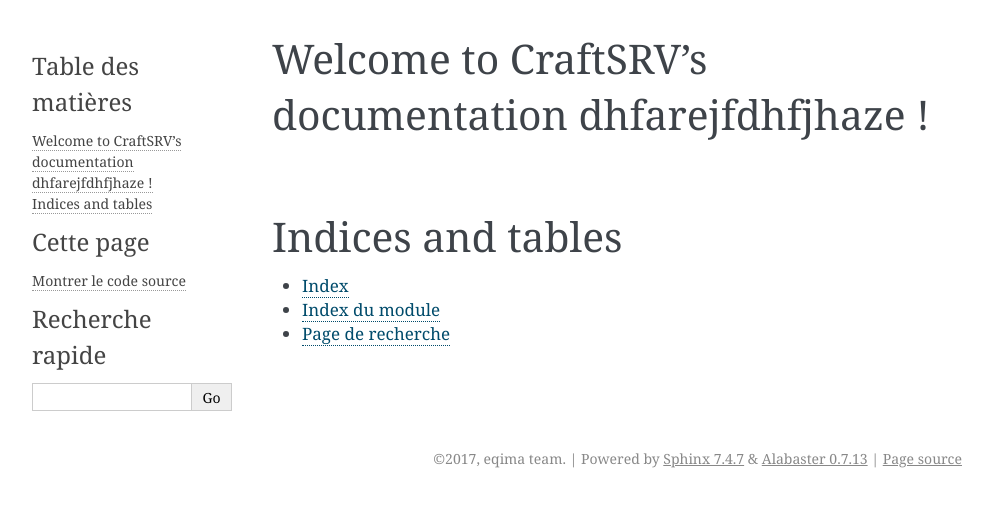
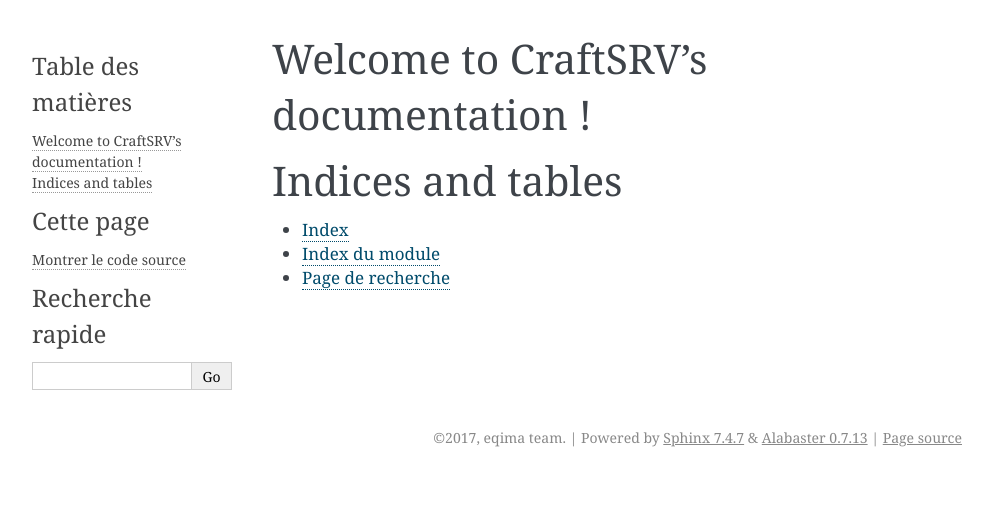
Before and after one commit to JosiasRaz/CraftSRV, a Sphinx documentation site: the page built from docs/README.rst, in a window 1280 px wide. Shown: the top 507 px of the page, without its empty margins (148-1141 px from the left). Built offline with Sphinx 7.4.7, drawn with Linux system fonts in a browser that asks for light colours.

Commit message:
Update README : del dhfarejfdhfjhaze

```diff
--- a/docs/README.rst
+++ b/docs/README.rst
@@ -3,7 +3,7 @@
    You can adapt this file completely to your liking, but it should at least
    contain the root `toctree` directive.
 
-Welcome to CraftSRV's documentation dhfarejfdhfjhaze !
+Welcome to CraftSRV's documentation !
 ====================================
 
 .. toctree::
```
Also changed, not shown: README.md (+4 -0 lines).
